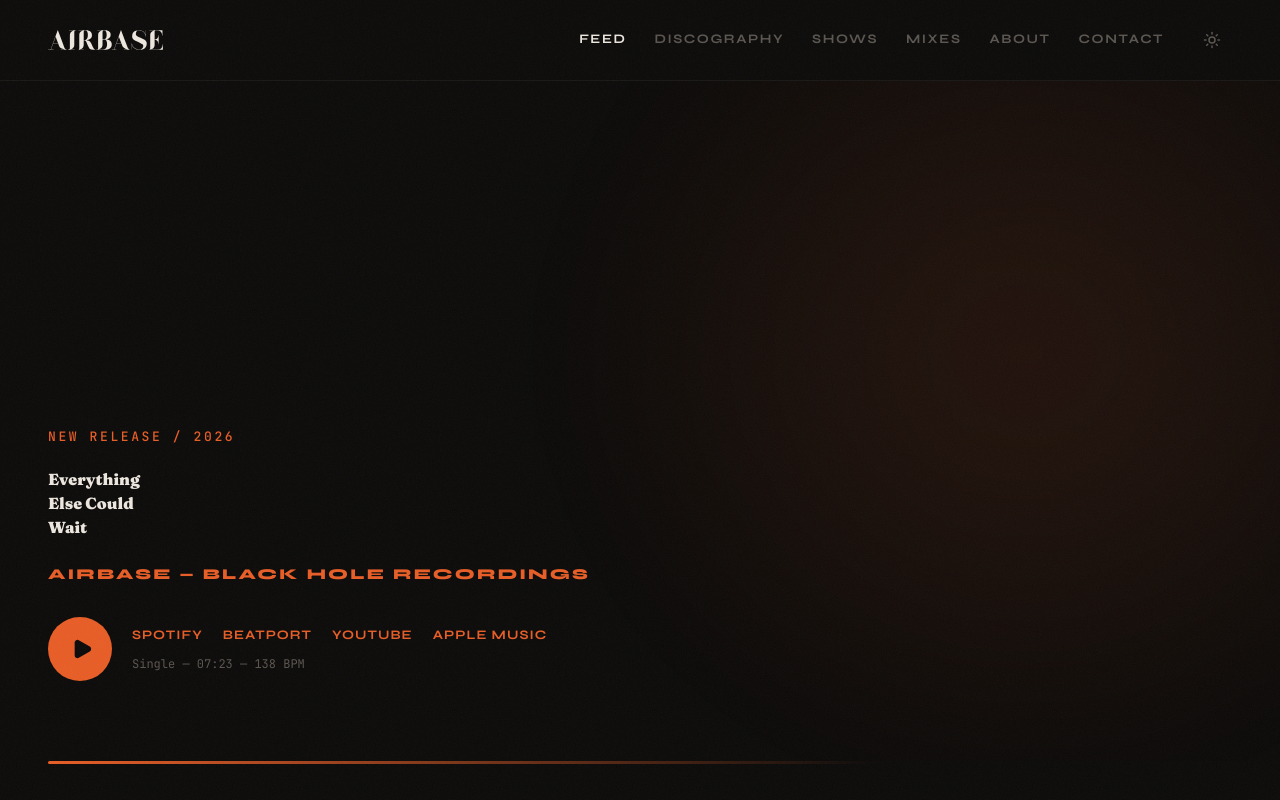
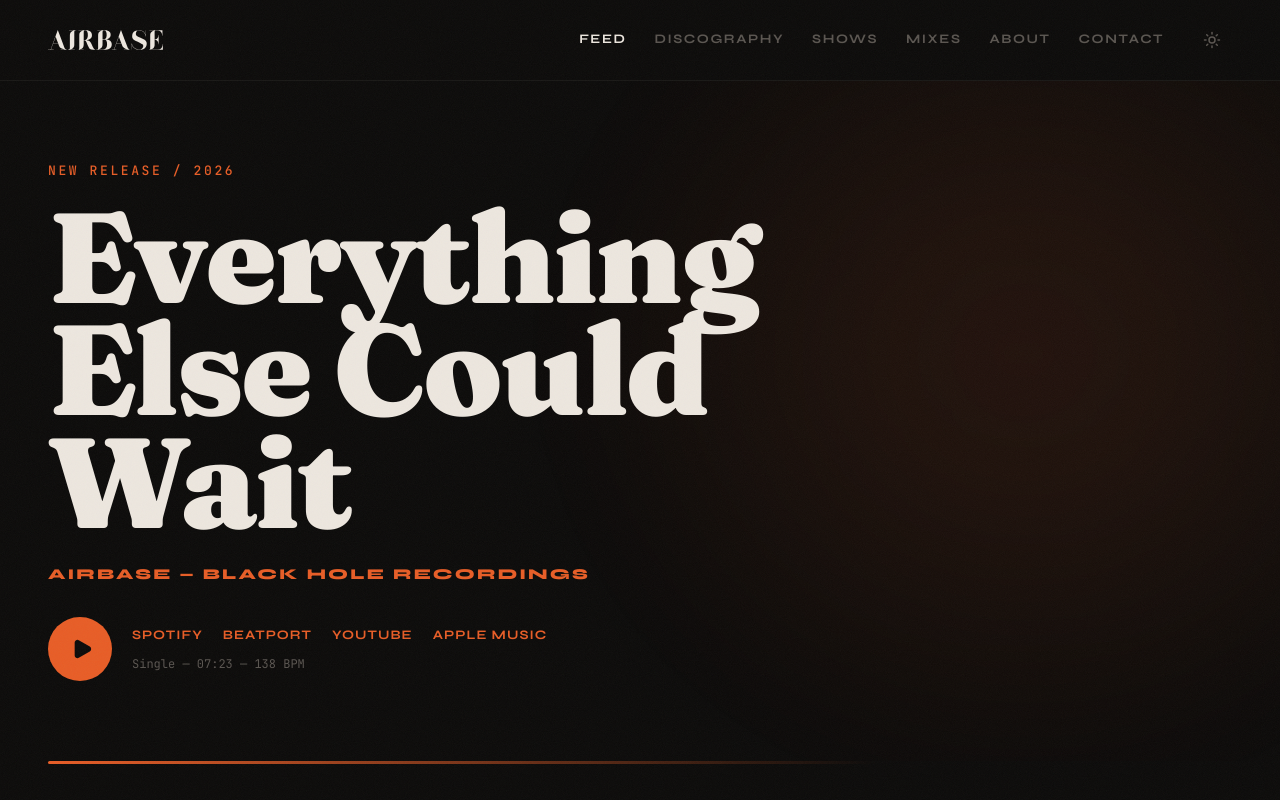
Before and after one commit to jezper/airbase-website, a Next.js app: page / in a window 1280 px wide. Shown: the top 800 px of the page. Built offline with nearby package versions, Linux system fonts and the light colour scheme.

Commit message:
fix: correct Tailwind v4 theme variable names for hero type scale

```diff
--- a/src/app/globals.css
+++ b/src/app/globals.css
@@ -37,9 +37,9 @@
   --max-width-prose-narrow: 680px;
 
   /* Hero type scale */
-  --font-size-hero: clamp(3.5rem, 10vw, 8.75rem);
-  --line-height-hero: 0.88;
-  --letter-spacing-hero: -0.02em;
+  --text-hero: clamp(3.5rem, 10vw, 8.75rem);
+  --leading-hero: 0.88;
+  --tracking-hero: -0.02em;
 
   /* Animations */
   --animate-glow-breathe: glow-breathe 6s ease-in-out infinite alternate;
```
